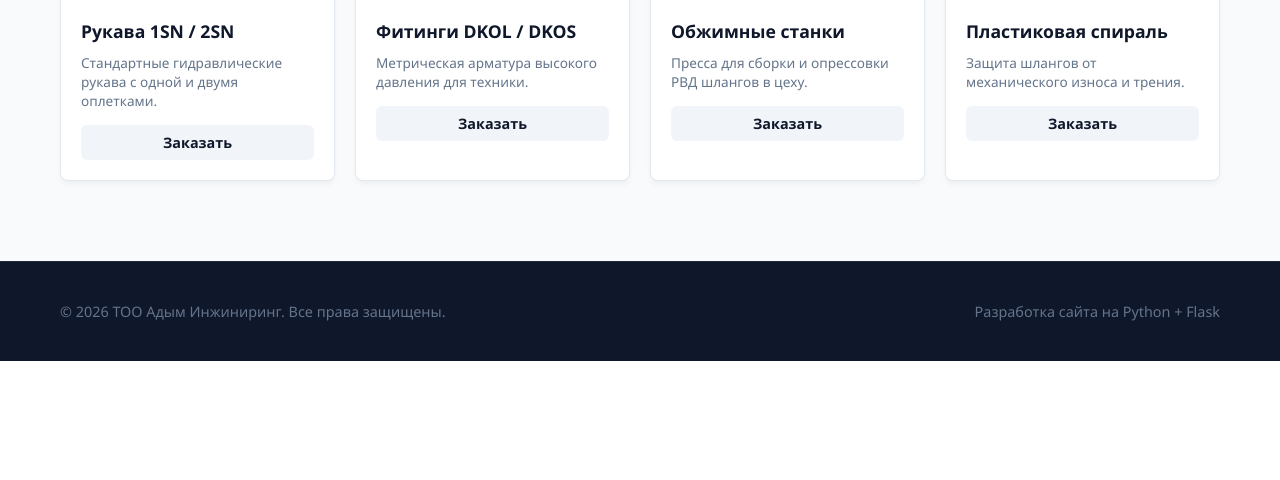
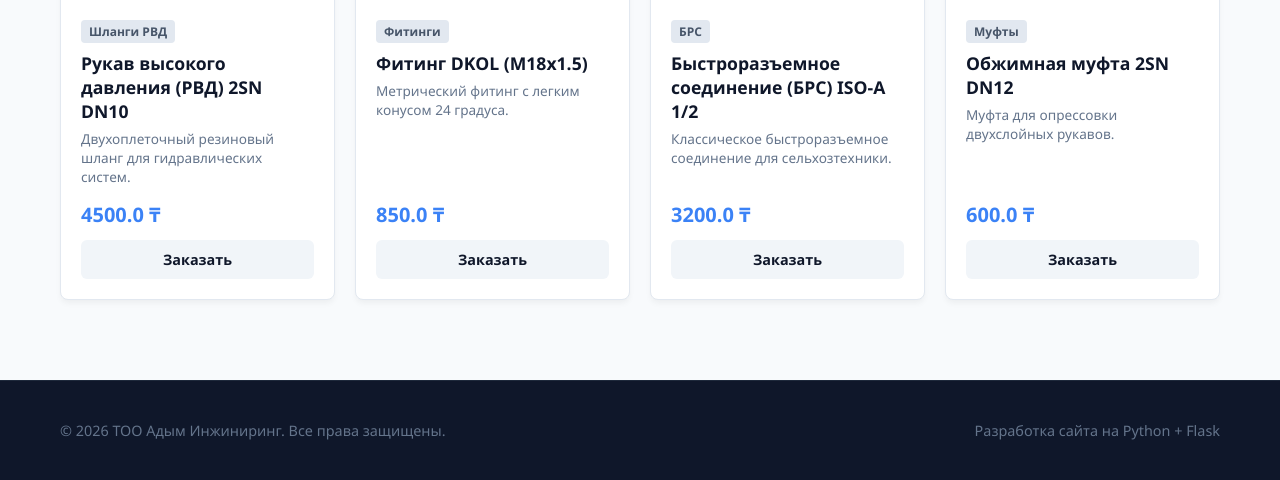
Before and after one commit to Oleg637-droid/VoRrex2, a Flask app: page / in a window 1280 px wide. Shown: the part 1430-1910 px from the top of the page. Before the commit the page ends 1791 px from the top, so only its background shows below. Run offline with Flask 3, Linux system fonts and the light colour scheme; data comes from the database, SQL or seed files in the repository.

Commit message:
Update index.html

```diff
--- a/templates/index.html
+++ b/templates/index.html
@@ -7,7 +7,7 @@
     <style>
         /* Общие стили */
         * { box-sizing: border-box; margin: 0; padding: 0; font-family: 'Segoe UI', sans-serif; }
-        /* ДОБАВЛЕНО: Плавная прокрутка к форме */
+        /* ДОБАВЛЕНО: Плавная прокрутка к форме и каталогу */
         html { scroll-behavior: smooth; }
         body { background: #f8fafc; color: #334155; }
         a { text-decoration: none; color: inherit; }
@@ -57,17 +57,20 @@
         .feature-card h4 { font-size: 1.2rem; color: #0f172a; margin-bottom: 10px; }
         .feature-card p { color: #64748b; font-size: 0.95rem; line-height: 1.5; }
 
-        /* Блок продукции (Каталог) */
+        /* Блок продукции (Динамический каталог) */
         .products { padding: 80px 0; }
         .products-grid { display: grid; grid-template-columns: repeat(4, 1fr); gap: 20px; }
-        .product-card { background: white; border-radius: 8px; overflow: hidden; box-shadow: 0 4px 6px -1px rgba(0,0,0,0.05); border: 1px solid #e2e8f0; transition: 0.3s; }
+        .product-card { background: white; border-radius: 8px; overflow: hidden; box-shadow: 0 4px 6px -1px rgba(0,0,0,0.05); border: 1px solid #e2e8f0; transition: 0.3s; display: flex; flex-direction: column; justify-content: space-between; }
         .product-card:hover { transform: translateY(-5px); box-shadow: 0 10px 15px -3px rgba(0,0,0,0.1); }
-        .product-img { height: 180px; background: #e2e8f0; display: flex; align-items: center; justify-content: center; color: #94a3b8; font-weight: 700; }
-        .product-info { padding: 20px; }
-        .product-info h5 { font-size: 1.1rem; color: #0f172a; margin-bottom: 10px; }
-        .product-info p { font-size: 0.85rem; color: #64748b; margin-bottom: 15px; }
-        .btn-buy { display: block; text-align: center; background: #f1f5f9; color: #0f172a; padding: 8px; border-radius: 6px; font-weight: 600; font-size: 0.9rem; }
-        .btn-buy:hover { background: #3b82f6; color: white; transition: 0.2s; }
+        .product-img-container { width: 100%; height: 180px; background: #e2e8f0; overflow: hidden; }
+        .product-img-container img { width: 100%; height: 100%; object-fit: cover; }
+        .product-info { padding: 20px; flex-grow: 1; display: flex; flex-direction: column; justify-content: space-between; }
+        .product-category { font-size: 0.75rem; background: #e2e8f0; color: #475569; padding: 3px 8px; border-radius: 4px; font-weight: 600; display: inline-block; margin-bottom: 8px; width: fit-content; }
+        .product-info h5 { font-size: 1.1rem; color: #0f172a; margin-bottom: 6px; }
+        .product-info p { font-size: 0.85rem; color: #64748b; margin-bottom: 15px; line-height: 1.4; }
+        .product-price { font-size: 1.25rem; font-weight: 800; color: #3b82f6; margin-bottom: 12px; }
+        .btn-buy { display: block; text-align: center; background: #f1f5f9; color: #0f172a; padding: 10px; border-radius: 6px; font-weight: 600; font-size: 0.9rem; border: none; width: 100%; cursor: pointer; transition: 0.2s; }
+        .btn-buy:hover { background: #3b82f6; color: white; }
 
         /* Подвал сайта (Footer) */
         footer { background: #0f172a; color: #64748b; padding: 40px 0; font-size: 0.9rem; border-top: 1px solid #1e293b; }
@@ -81,7 +84,7 @@
             <div class="logo">⚙️ VoRtex<span>ГИДРАВЛИК</span></div>
             <nav>
                 <a href="{{ url_for('home') }}">Главная</a>
-                <a href="#">Каталог</a>
+                <a href="#catalog">Каталог</a>
                 <a href="#">О компании</a>
                 <a href="{{ url_for('contacts') }}">Контакты</a>
             </nav>
@@ -167,42 +170,28 @@
         </div>
     </section>
 
-    <section class="products">
+    <section class="products" id="catalog">
         <div class="container">
             <div class="section-title">Наша продукция</div>
             <div class="products-grid">
+                {% for product in products %}
                 <div class="product-card">
-                    <div class="product-img">РВД Шланги</div>
+                    <div class="product-img-container">
+                        <img src="{{ product[5] }}" alt="{{ product[1] }}">
+                    </div>
                     <div class="product-info">
-                        <h5>Рукава 1SN / 2SN</h5>
-                        <p>Стандартные гидравлические рукава с одной и двумя оплетками.</p>
-                        <a href="{{ url_for('register') }}" class="btn-buy">Заказать</a>
+                        <div>
+                            <span class="product-category">{{ product[2] }}</span>
+                            <h5>{{ product[1] }}</h5>
+                            <p>{{ product[4] }}</p>
+                        </div>
+                        <div>
+                            <div class="product-price">{{ product[3] }} ₸</div>
+                            <button class="btn-buy" onclick="alert('Вы выбрали товар: {{ product[1] }}. Менеджер свяжется с вами для уточнения деталей заказа.')">Заказать</button>
+                        </div>
                     </div>
                 </div>
-                <div class="product-card">
-                    <div class="product-img">Фитинги</div>
-                    <div class="product-info">
-                        <h5>Фитинги DKOL / DKOS</h5>
-                        <p>Метрическая арматура высокого давления для техники.</p>
-                        <a href="{{ url_for('register') }}" class="btn-buy">Заказать</a>
-                    </div>
-                </div>
-                <div class="product-card">
-                    <div class="product-img">Оборудование</div>
-                    <div class="product-info">
-                        <h5>Обжимные станки</h5>
-                        <p>Пресса для сборки и опрессовки РВД шлангов в цеху.</p>
-                        <a href="{{ url_for('register') }}" class="btn-buy">Заказать</a>
-                    </div>
-                </div>
-                <div class="product-card">
-                    <div class="product-img">Защита</div>
-                    <div class="product-info">
-                        <h5>Пластиковая спираль</h5>
-                        <p>Защита шлангов от механического износа и трения.</p>
-                        <a href="{{ url_for('register') }}" class="btn-buy">Заказать</a>
-                    </div>
-                </div>
+                {% endfor %}
             </div>
         </div>
     </section>
```
